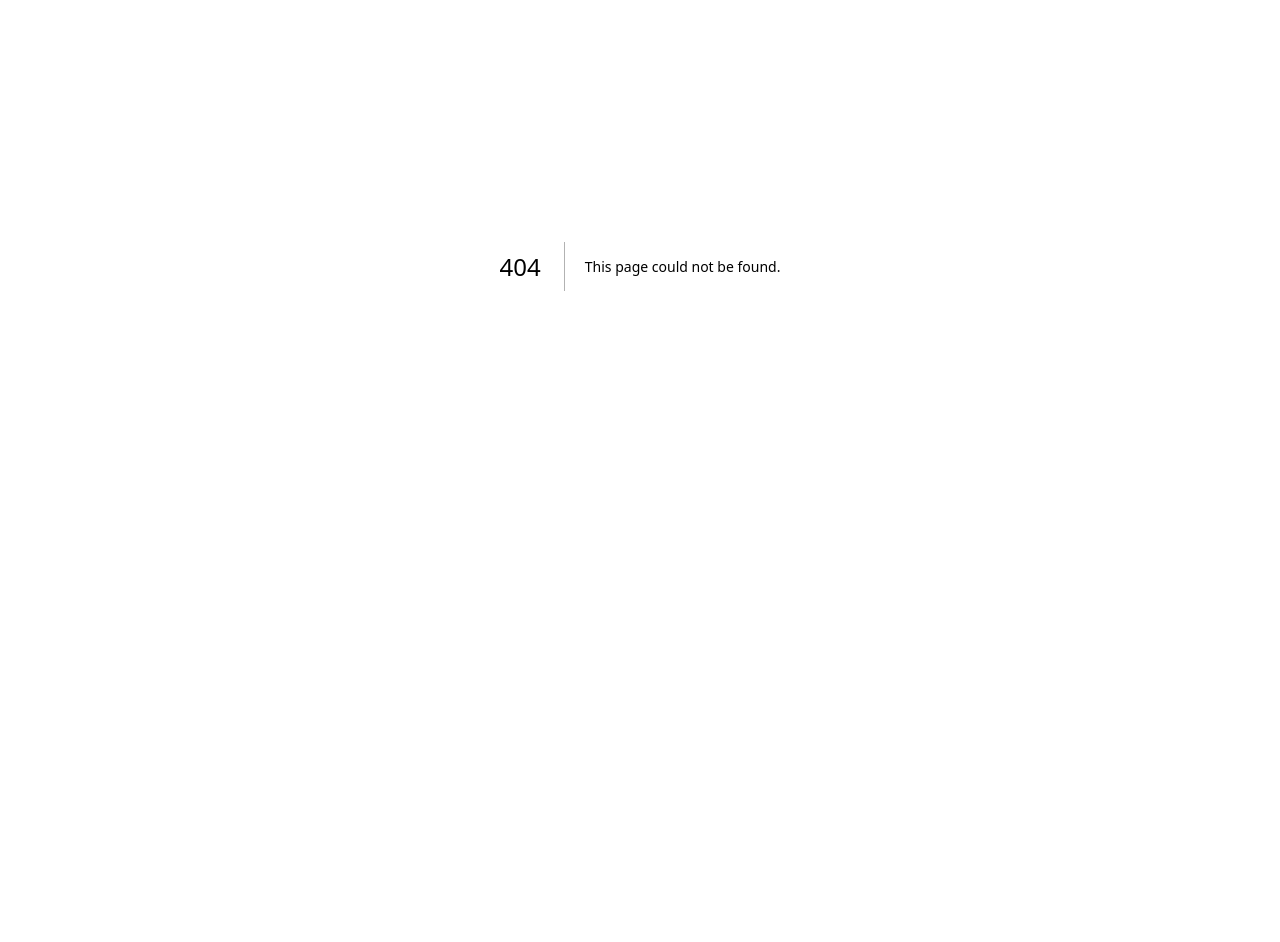
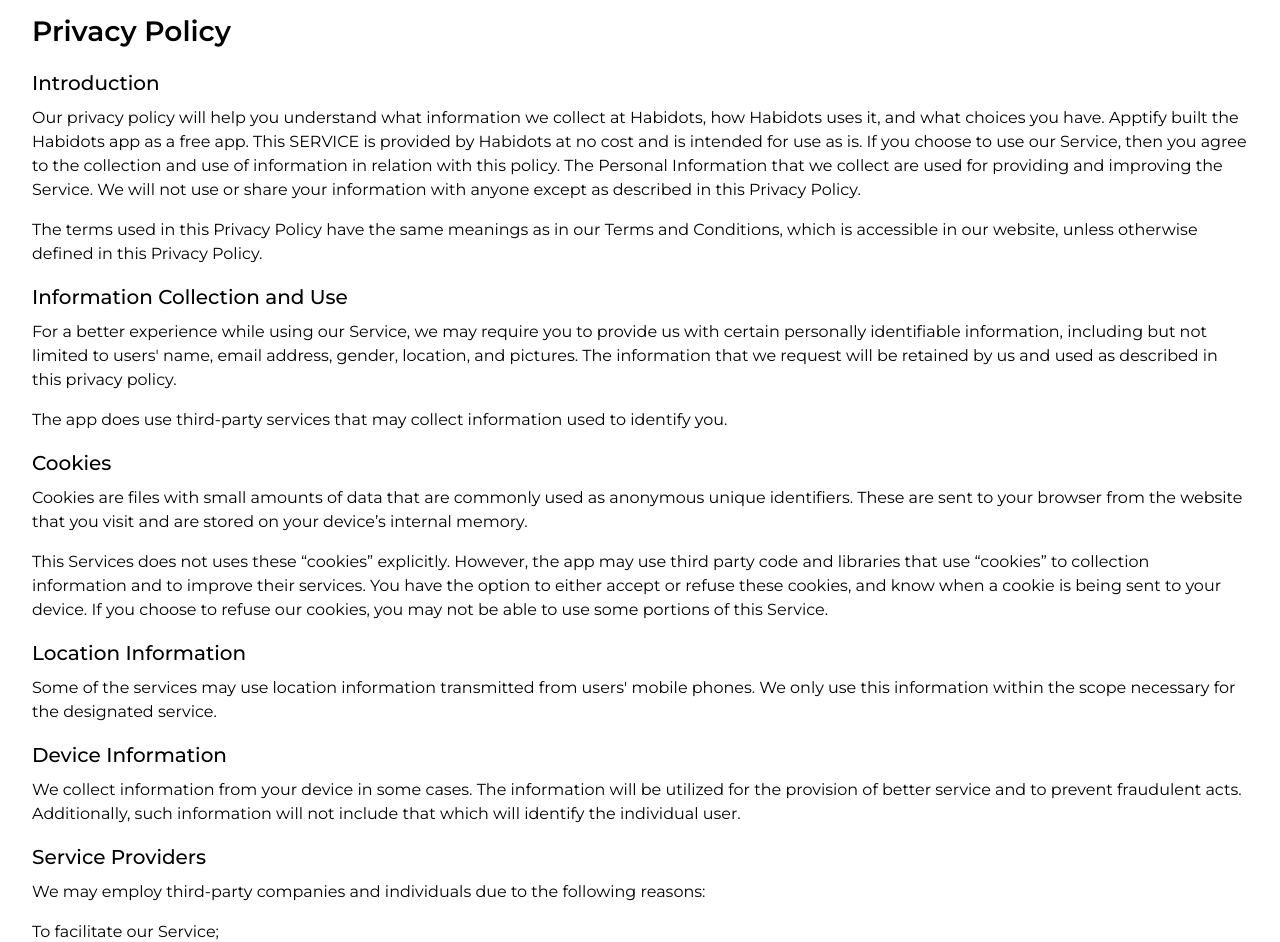
Before and after one commit to baranidharanofficial/apptify-ui, a Next.js app: page /habidots/privacy in a window 1280 px wide. Before the commit this address had no page. Shown: the part 134-1076 px from the top of the page. Before the commit the page ends 800 px from the top, so only its background shows below. Built offline with nearby package versions, Linux system fonts and the light colour scheme.

Commit message:
Added privacy policy for habidots

```diff
--- /dev/null
+++ b/app/habidots/privacy/page.tsx
@@ -0,0 +1,121 @@
+import React from "react";
+import "./styles.css";
+
+export default function PolicyPage() {
+  return (
+    <div className="p-8">
+      <img src="Habidots.png" alt="Habidots" className="h-[100px] mb-3" />
+      <h3>Privacy Policy</h3>
+      <h4>Introduction</h4>
+      <p>
+        Our privacy policy will help you understand what information we collect
+        at Habidots, how Habidots uses it, and what choices you have. Apptify
+        built the Habidots app as a free app. This SERVICE is provided by
+        Habidots at no cost and is intended for use as is. If you choose to use
+        our Service, then you agree to the collection and use of information in
+        relation with this policy. The Personal Information that we collect are
+        used for providing and improving the Service. We will not use or share
+        your information with anyone except as described in this Privacy Policy.
+      </p>
+      <p>
+        The terms used in this Privacy Policy have the same meanings as in our
+        Terms and Conditions, which is accessible in our website, unless
+        otherwise defined in this Privacy Policy.
+      </p>
+      <h4>Information Collection and Use</h4>
+      <p>
+        For a better experience while using our Service, we may require you to
+        provide us with certain personally identifiable information, including
+        but not limited to users' name, email address, gender, location, and
+        pictures. The information that we request will be retained by us and
+        used as described in this privacy policy.
+      </p>
+      <p>
+        The app does use third-party services that may collect information used
+        to identify you.
+      </p>
+      <h4>Cookies</h4>
+      <p>
+        Cookies are files with small amounts of data that are commonly used as
+        anonymous unique identifiers. These are sent to your browser from the
+        website that you visit and are stored on your device’s internal memory.
+      </p>
+
+      <p>
+        This Services does not uses these “cookies” explicitly. However, the app
+        may use third party code and libraries that use “cookies” to collection
+        information and to improve their services. You have the option to either
+        accept or refuse these cookies, and know when a cookie is being sent to
+        your device. If you choose to refuse our cookies, you may not be able to
+        use some portions of this Service.
+      </p>
+
+      <h4>Location Information</h4>
+      <p>
+        Some of the services may use location information transmitted from
+        users' mobile phones. We only use this information within the scope
+        necessary for the designated service.
+      </p>
+
+      <h4>Device Information</h4>
+      <p>
+        We collect information from your device in some cases. The information
+        will be utilized for the provision of better service and to prevent
+        fraudulent acts. Additionally, such information will not include that
+        which will identify the individual user.
+      </p>
+
+      <h4>Service Providers</h4>
+      <p>
+        We may employ third-party companies and individuals due to the following
+        reasons:
+      </p>
+      <p>To facilitate our Service;</p>
+      <p>To provide the Service on our behalf;</p>
+      <p>To perform Service-related services; or</p>
+      <p>To assist us in analyzing how our Service is used.</p>
+      <p>
+        We want to inform users of this Service that these third parties have
+        access to your Personal Information. The reason is to perform the tasks
+        assigned to them on our behalf. However, they are obligated not to
+        disclose or use the information for any other purpose.
+      </p>
+
+      <h4>Security</h4>
+      <p>
+        We value your trust in providing us your Personal Information, thus we
+        are striving to use commercially acceptable means of protecting it. But
+        remember that no method of transmission over the internet, or method of
+        electronic storage is 100% secure and reliable, and we cannot guarantee
+        its absolute security.
+      </p>
+
+      <h4>Children’s Privacy</h4>
+      <p>
+        This Services do not address anyone under the age of 13. We do not
+        knowingly collect personal identifiable information from children under
+        13. In the case we discover that a child under 13 has provided us with
+        personal information, we immediately delete this from our servers. If
+        you are a parent or guardian and you are aware that your child has
+        provided us with personal information, please contact us so that we will
+        be able to do necessary actions.
+      </p>
+
+      <h4>Changes to This Privacy Policy</h4>
+
+      <p>
+        We may update our Privacy Policy from time to time. Thus, you are
+        advised to review this page periodically for any changes. We will notify
+        you of any changes by posting the new Privacy Policy on this page. These
+        changes are effective immediately, after they are posted on this page.
+      </p>
+      <h4>Contact Us</h4>
+      <p>
+        If you have any questions or suggestions about our Privacy Policy, do
+        not hesitate to contact us.
+      </p>
+      <p>Contact Information:</p>
+      <p>Email: [baranidharanofficial@email.com]</p>
+    </div>
+  );
+}
--- /dev/null
+++ b/app/habidots/privacy/styles.css
@@ -0,0 +1,15 @@
+p{
+    padding-bottom: 16px;
+}
+
+h3{
+    font-size: 28px;
+    font-weight: 600;
+    padding-bottom: 16px;
+}
+
+h4{
+    font-size: 20px;
+    font-weight: 500;
+    padding-bottom: 8px;
+}
```
Also changed, not shown: public/Habidots.png (added).
